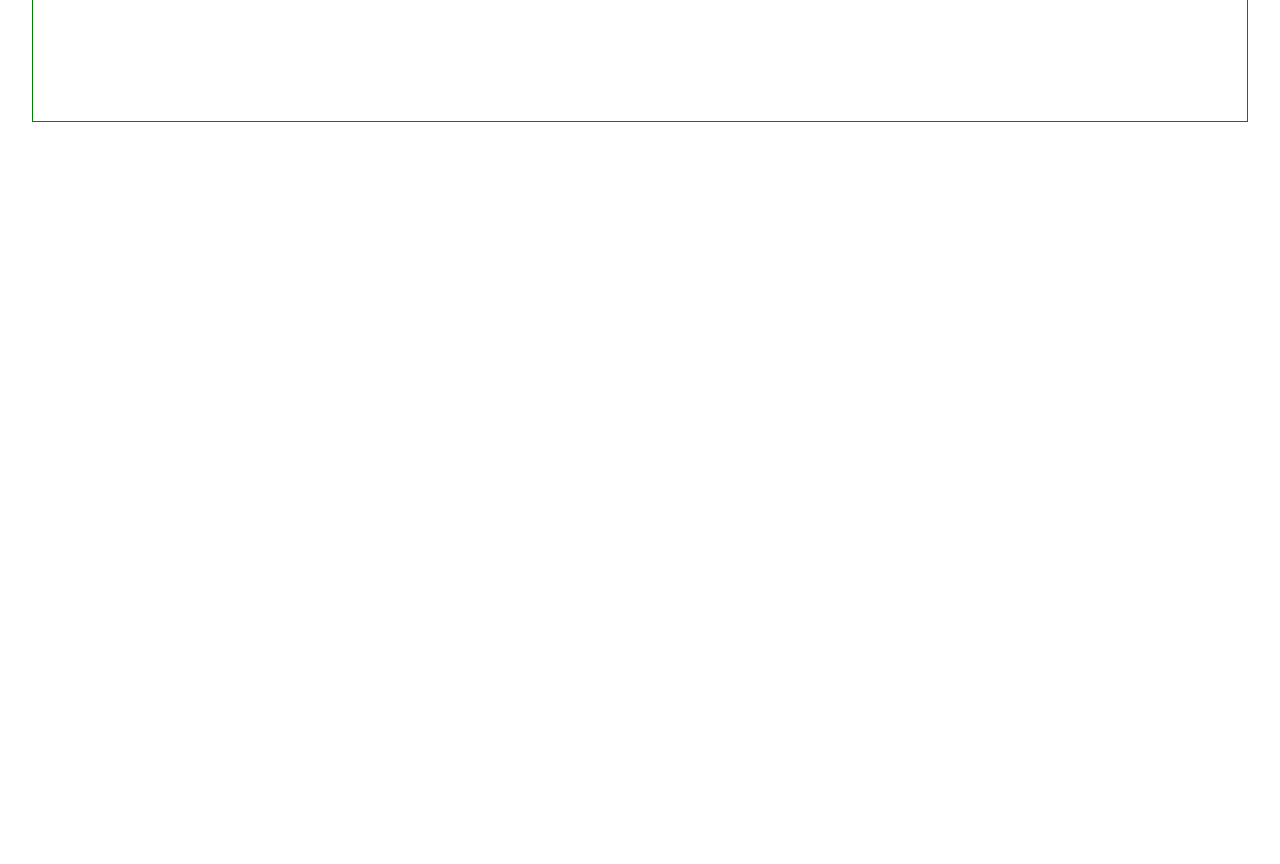
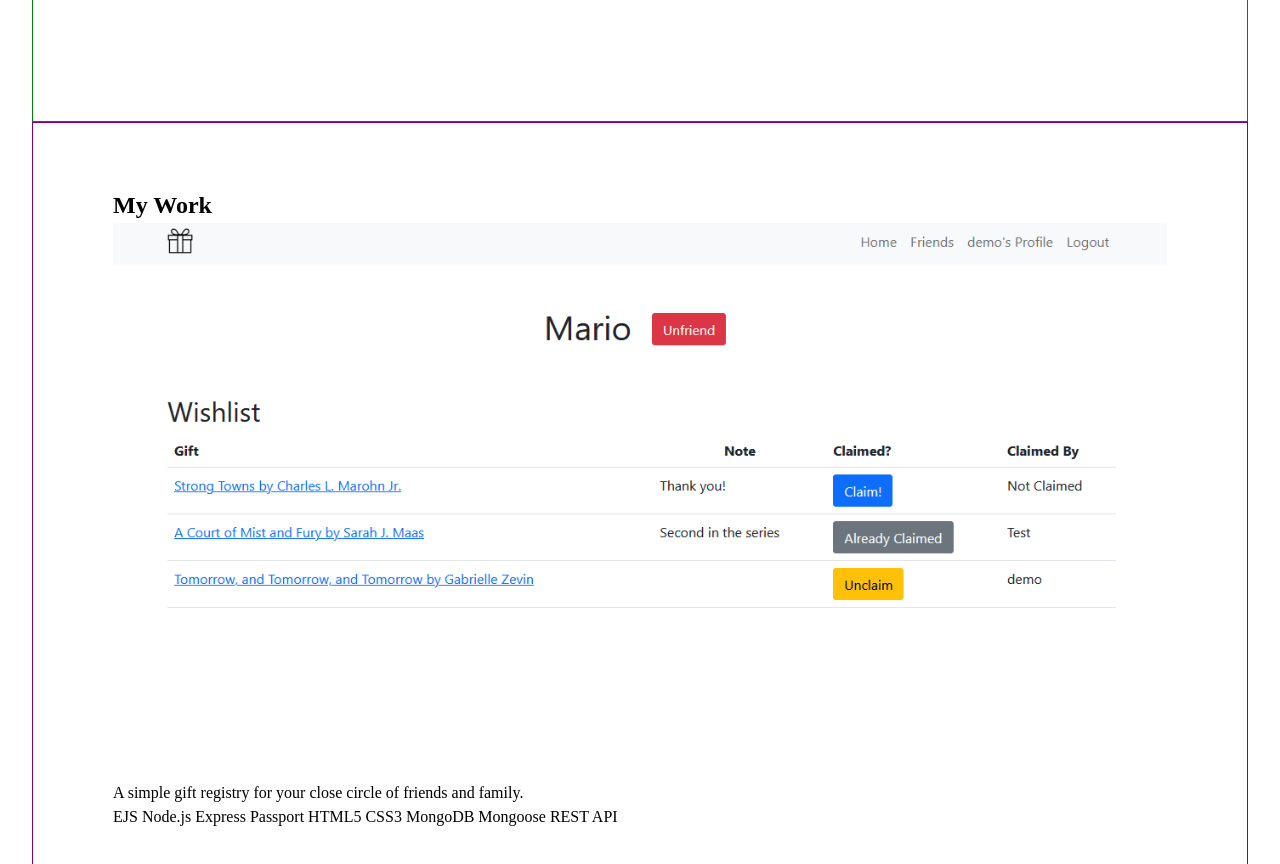
Before and after one commit to drebel/first-portfolio, a React (Vite) app: page / in a window 1280 px wide. Shown: the part 360-1224 px from the top of the page. Before the commit the page ends 800 px from the top, so only its background shows below. Built offline with nearby package versions, Linux system fonts and the light colour scheme.

Commit message:
rough work section

```diff
--- a/src/App.css
+++ b/src/App.css
@@ -1,5 +1,10 @@
 #root{
   padding: 0 2rem 2rem 2rem;
+}
+
+body{
+  display: flex;
+  justify-content: center;
 }
 
 .header{
@@ -18,7 +23,17 @@
   margin: 1rem;
 }
 
+section{
+  padding: 4rem 5rem;
+  /* max-width: 1240px; */
+}
+
 .hero{
-  padding: 10rem 5rem;
   border: 1px green solid;
+  padding-top: 10rem;
+  padding-bottom: 10rem;
 }
+
+.work{
+  border: 1px purple solid;
+}
--- a/src/App.jsx
+++ b/src/App.jsx
@@ -1,6 +1,7 @@
 import './App.css'
 import Header from './components/Header.jsx'
 import Hero from './components/Hero.jsx'
+import Work from './components/Work.jsx'
 
 function App() {
 
@@ -8,6 +9,7 @@ function App() {
     <>
       <Header />
       <Hero />
+      <Work />
       {/* <Hero />
       <Work />
       <Contact />
--- /dev/null
+++ b/src/components/Work.jsx
@@ -0,0 +1,15 @@
+
+export default function Work(){
+
+    return (
+        <section className="work">
+            <h2>My Work</h2>
+            <article className="work--item">
+                <img src="src\assets\gift-list-screenshot.png" alt="Gift List Screenshot" />
+                <p>A simple gift registry for your close circle of friends and family.</p>
+                <p>EJS Node.js Express Passport HTML5 CSS3 MongoDB Mongoose REST API</p>
+                <a href="https://giftlist.cyclic.app/"></a>
+            </article>
+        </section>
+    )
+}
```
Also changed, not shown: src/assets/gift-list-screenshot.png (added).
